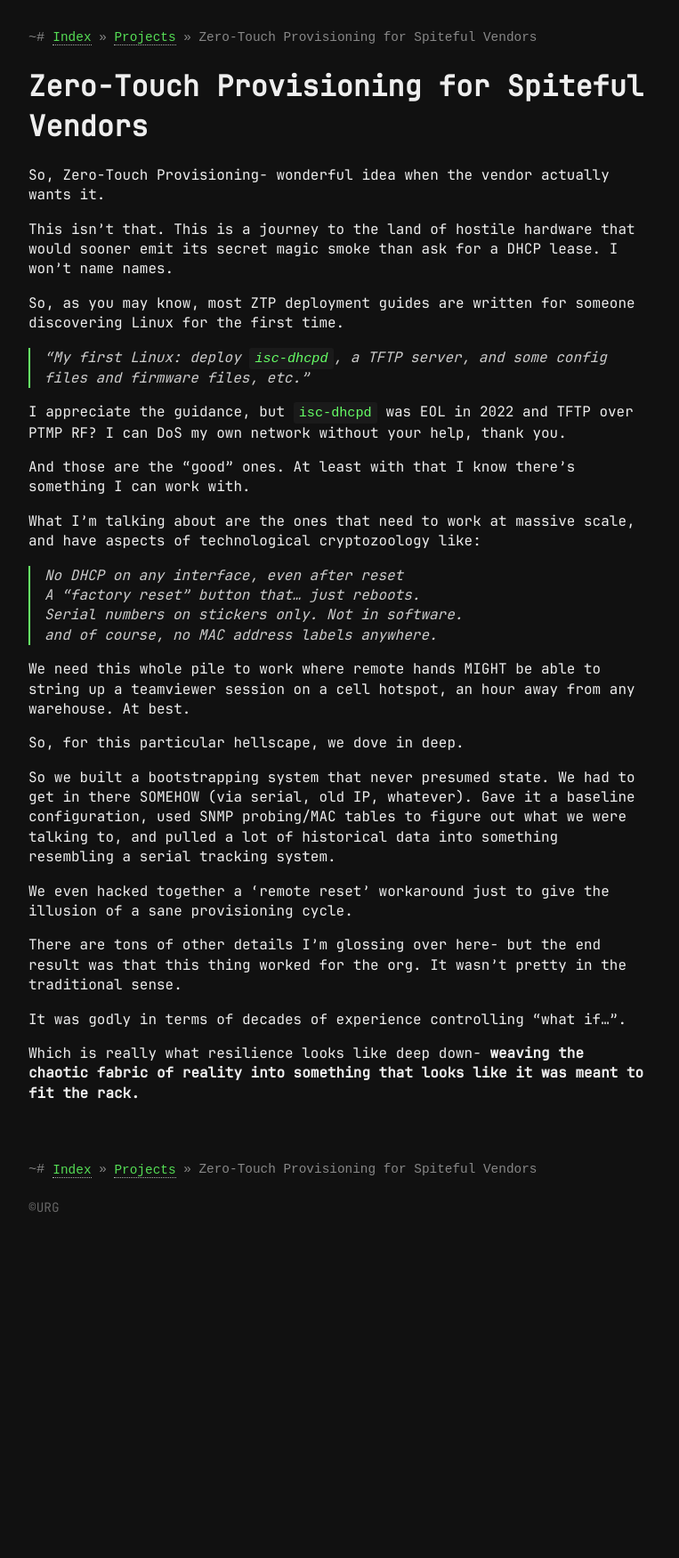
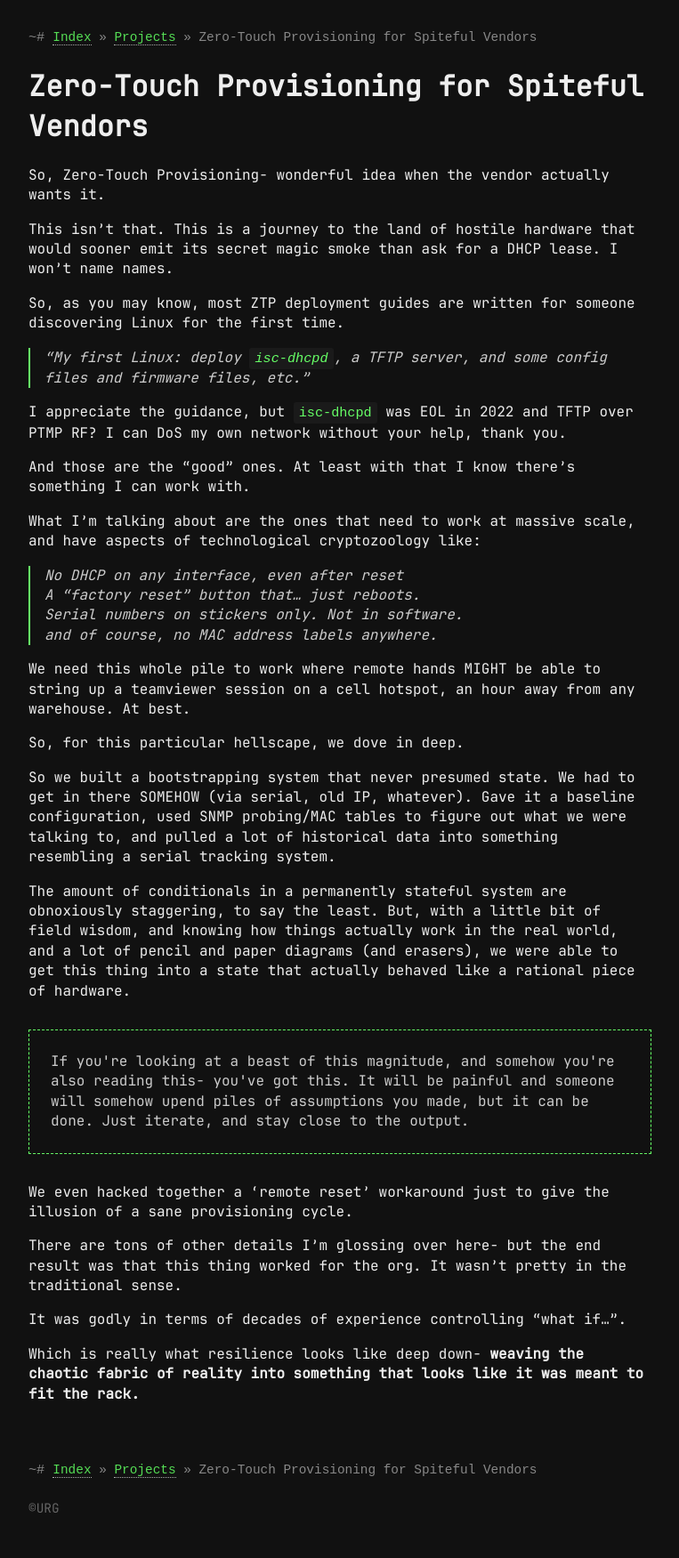
Before and after one commit to urgdog/urg.systems, a Jekyll site: the page built from projects/zero-touch.md, in a window 1280 px wide. Shown: the whole page at 89% size, without its empty margins (258-1021 px from the left). Built offline with Jekyll 4.4.1, drawn with Linux system fonts in a browser that asks for light colours; before the commit the page ends 1414 px from its top, so only the background shows below that.

Commit message:
adding boxes

```diff
--- a/projects/zero-touch.md
+++ b/projects/zero-touch.md
@@ -44,6 +44,20 @@ Gave it a baseline configuration, used SNMP probing/MAC tables
 to figure out what we were talking to, and pulled a lot of historical data
 into something resembling a serial tracking system.
 
+The amount of conditionals in a permanently stateful system are obnoxiously
+staggering, to say the least. But, with a little bit of field wisdom, and
+knowing how things actually work in the real world, and a lot of pencil and
+paper diagrams (and erasers), we were able to get this thing into a state
+that actually behaved like a rational piece of hardware.
+
+
+<div class="field-box">
+If you're looking at a beast of this magnitude, and somehow you're also reading this-
+you've got this. It will be painful and someone will somehow upend piles
+of assumptions you made, but it can be done. Just iterate, and stay close
+to the output.
+</div>
+
 We even hacked together a ‘remote reset’ workaround just to give the illusion
 of a sane provisioning cycle.
 
```
Also changed, not shown: projects/homelab-intro.md (+2 -0 lines), projects/maintenance-window-optimizing.md (+2 -0 lines).
